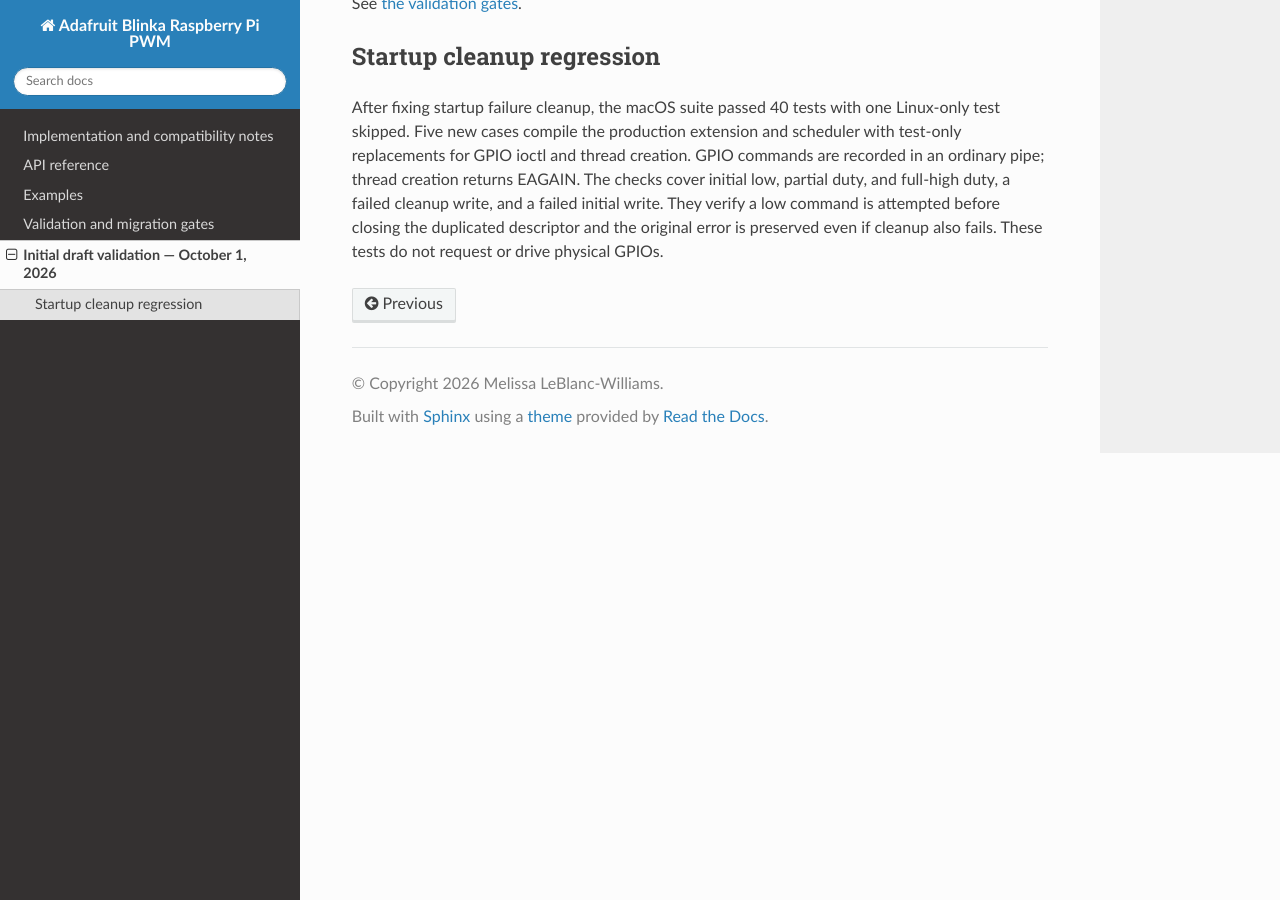
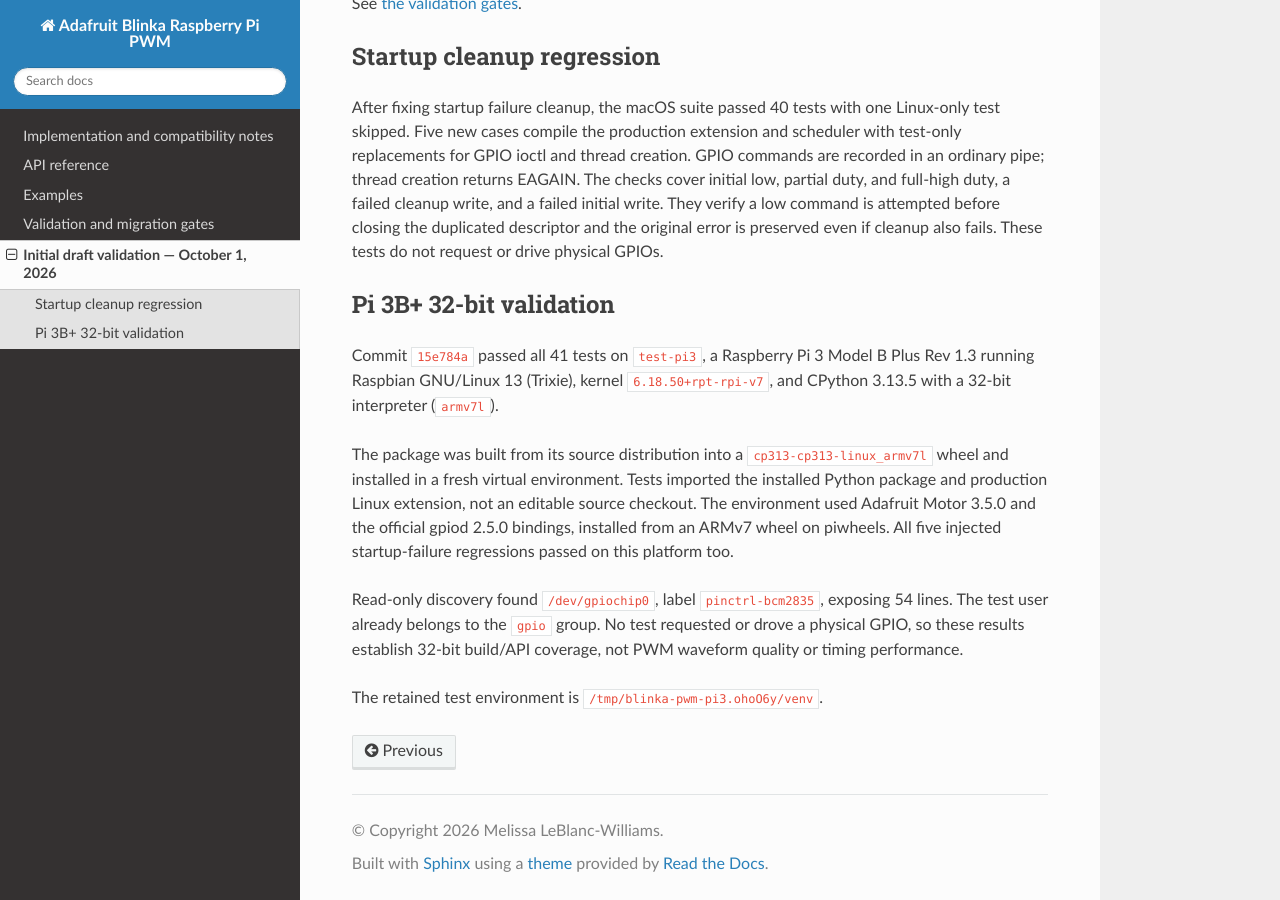
Before and after one commit to adafruit/Adafruit_Blinka_Raspberry_Pi_PWM, a Sphinx documentation site: the page built from docs/draft-results.md, in a window 1280 px wide and 900 px high, scrolled down 980 px. Built offline with Sphinx 7.4.7 and the Read the Docs theme 3.1.0, drawn with Linux system fonts in a browser that asks for light colours.

Commit message:
Record Pi 3B+ 32-bit build and test results

```diff
--- a/docs/draft-results.md
+++ b/docs/draft-results.md
@@ -48,3 +48,23 @@ The checks cover initial low, partial duty, and full-high duty, a failed cleanup
 write, and a failed initial write. They verify a low command is attempted before
 closing the duplicated descriptor and the original error is preserved even if
 cleanup also fails. These tests do not request or drive physical GPIOs.
+
+## Pi 3B+ 32-bit validation
+
+Commit `15e784a` passed all 41 tests on `test-pi3`, a Raspberry Pi 3 Model B Plus
+Rev 1.3 running Raspbian GNU/Linux 13 (Trixie), kernel
+`6.18.50+rpt-rpi-v7`, and CPython 3.13.5 with a 32-bit interpreter (`armv7l`).
+
+The package was built from its source distribution into a
+`cp313-cp313-linux_armv7l` wheel and installed in a fresh virtual environment.
+Tests imported the installed Python package and production Linux extension,
+not an editable source checkout. The environment used Adafruit Motor 3.5.0 and
+the official gpiod 2.5.0 bindings, installed from an ARMv7 wheel on piwheels.
+All five injected startup-failure regressions passed on this platform too.
+
+Read-only discovery found `/dev/gpiochip0`, label `pinctrl-bcm2835`, exposing
+54 lines. The test user already belongs to the `gpio` group. No test requested
+or drove a physical GPIO, so these results establish 32-bit build/API coverage,
+not PWM waveform quality or timing performance.
+
+The retained test environment is `/tmp/blinka-pwm-pi3.ohoO6y/venv`.
```
